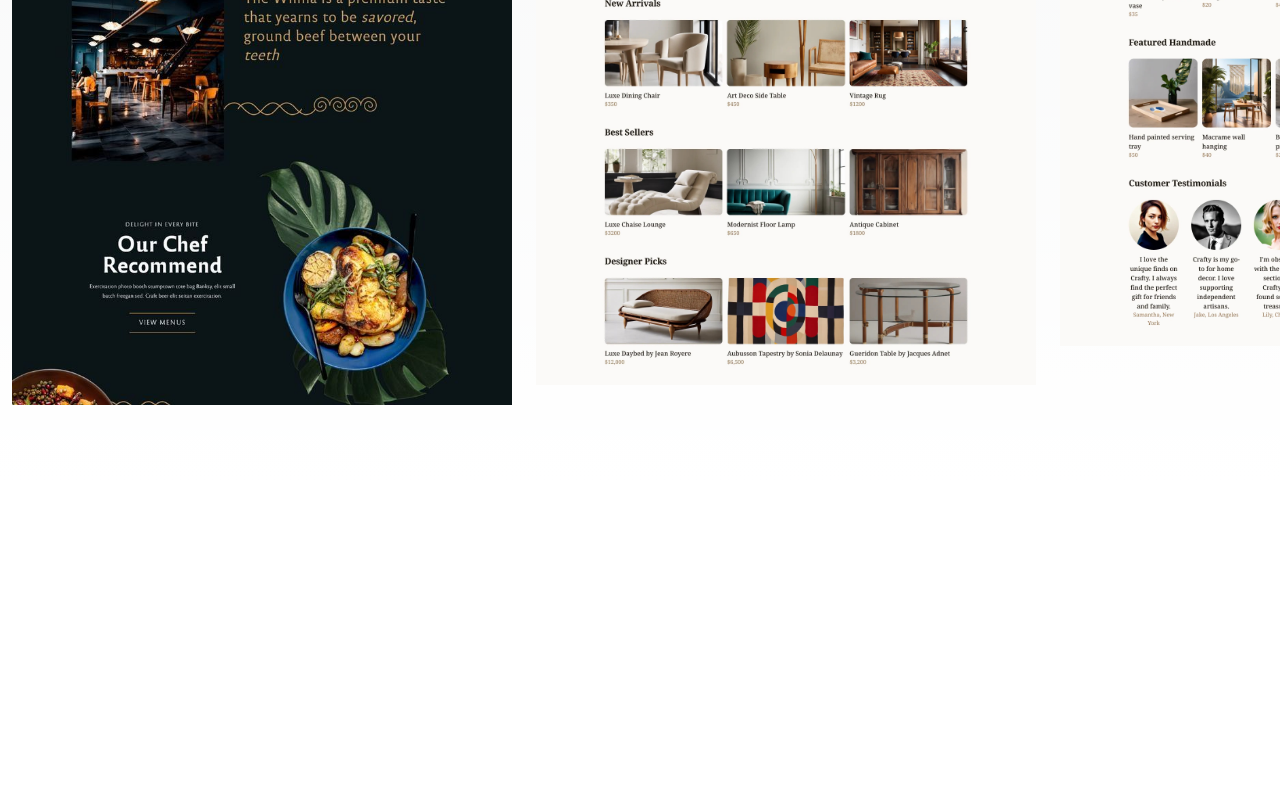
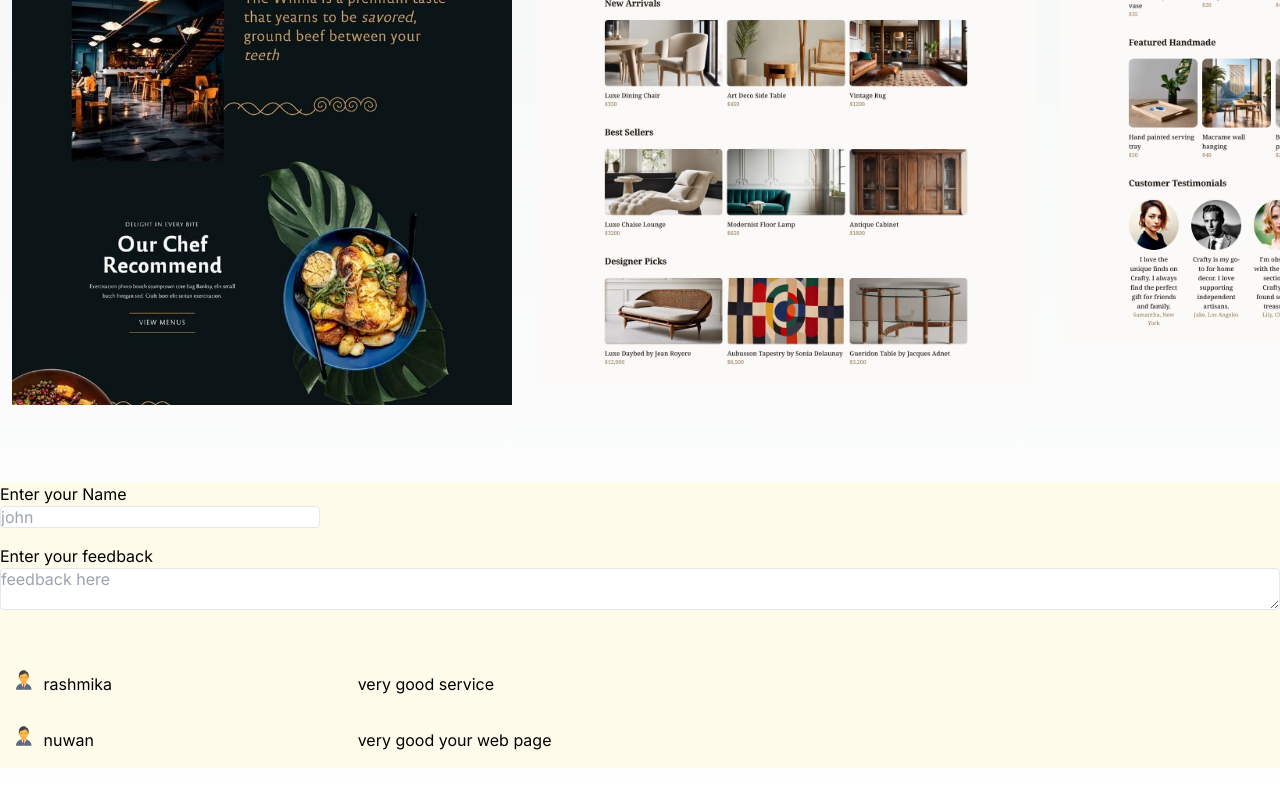
Before and after one commit to amilaupendra/emergent-labs, a Next.js app: page /pages/home in a window 1280 px wide. Shown: the part 3273-4073 px from the top of the page. Before the commit the page ends 3755 px from the top, so only its background shows below. Built offline with nearby package versions, Linux system fonts and the light colour scheme.

Commit message:
feedback added

```diff
--- /dev/null
+++ b/app/components/home/feedback/component/page.jsx
@@ -0,0 +1,31 @@
+import React from "react";
+import feedback from "../page";
+import { FcBusinessman } from "react-icons/fc";
+import Input from "postcss/lib/input";
+
+const page = () => {
+  const clients = [{name:'rashmika',feedback:'very good service'},{name:'nuwan',feedback:'very good your web page'},]
+
+  return (
+    <div className="flex-col mb-8 bg-amber-50 ">
+        <label>Enter your Name</label>
+        <input type="text" placeholder="john " className="block w-full leading-tight text-gray-700 align-top border border-gray-200 rounded appearance-none md:mb-4 md:w-1/4 focus:outline-none focus:bg-white focus:border-gray-500"/>
+        <label>Enter your feedback</label>
+        <textarea type="text" placeholder="feedback here " className="w-full pb-0 mb-10 leading-tight text-gray-700 border border-gray-200 rounded appearance-none resize-y focus:outline-none focus:bg-white focus:border-gray-500"/>
+
+      {clients.map((client, index) => (
+        <div key={index} className="flex w-screen p-4">
+            <FcBusinessman className="mr-3 scale-150"/>
+          <div className="w-1/4 mr-3">
+            <p>{client.name}</p>
+          </div>
+          <div className="w-3/4">
+            <p>{client.feedback}</p>
+          </div>
+        </div>
+      ))}
+    </div>
+  );
+};
+
+export default page;
--- a/app/components/home/feedback/page.jsx
+++ b/app/components/home/feedback/page.jsx
@@ -1,9 +1,10 @@
 import React from 'react'
+import Component from '@/app/components/home/feedback/component/page'
 
 const feedback = () => {
   return (
-    <div>
-
+    <div className='flex h-auto'>
+        <Component/>
     </div>
   )
 }
--- a/app/components/home/projects/page.jsx
+++ b/app/components/home/projects/page.jsx
@@ -3,7 +3,7 @@ import Image from "next/image";
 
 const projects = () => {
   return (
-    <div>
+    <div className="overflow-scroll">
       <h1 className="pt-12 pb-6 text-3xl font-bold">Want new ideas?</h1>
       <div className="carousel rounded-box">
       <div className="flex-col p-3 text-2xl text-center carousel-item">
--- a/app/pages/home/page.jsx
+++ b/app/pages/home/page.jsx
@@ -4,6 +4,7 @@ import Banner from "@/app/components/home/banner/page";
 import Intro from "@/app/components/home/Introduction/page";
 import Footer from "@/app/components/footer/page"
 import Projects from '@/app/components/home/projects/page'
+import Feedback from '@/app/components/home/feedback/page'
 
 const homepage = () => {
   return (
@@ -13,6 +14,7 @@ const homepage = () => {
       <div className="flex ">
       <Projects/>
       </div>
+      <Feedback/>
     </div>
   );
 };
--- a/package.json
+++ b/package.json
@@ -11,7 +11,8 @@
   "dependencies": {
     "next": "14.1.3",
     "react": "^18",
-    "react-dom": "^18"
+    "react-dom": "^18",
+    "react-icons": "^5.0.1"
   },
   "devDependencies": {
     "autoprefixer": "^10.0.1",
```
Also changed, not shown: 1 other file (tests, documents, lock files or other folders).
